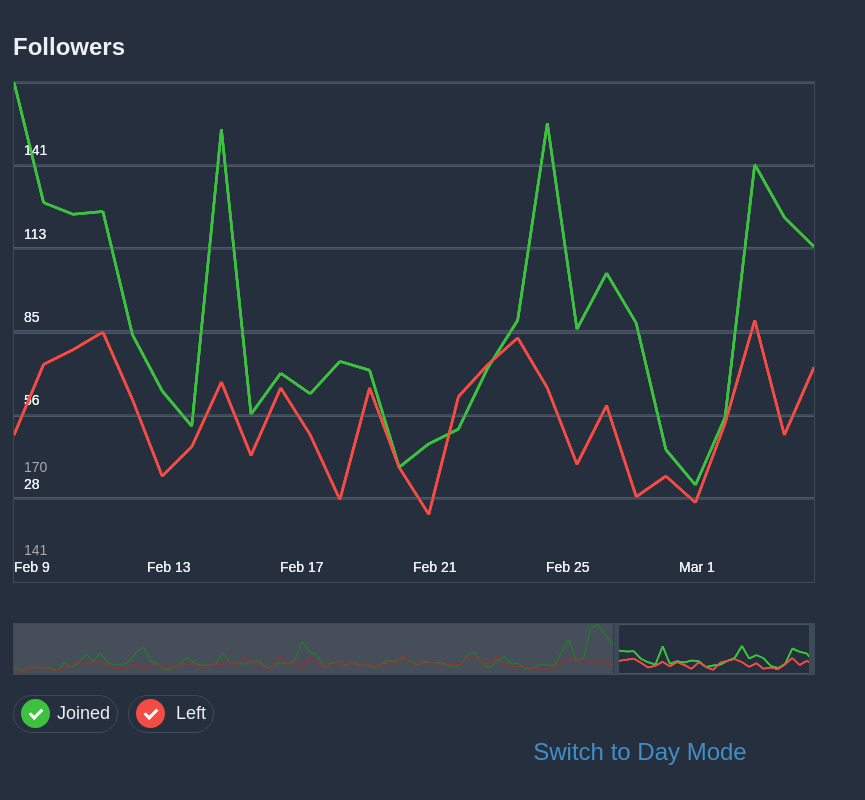
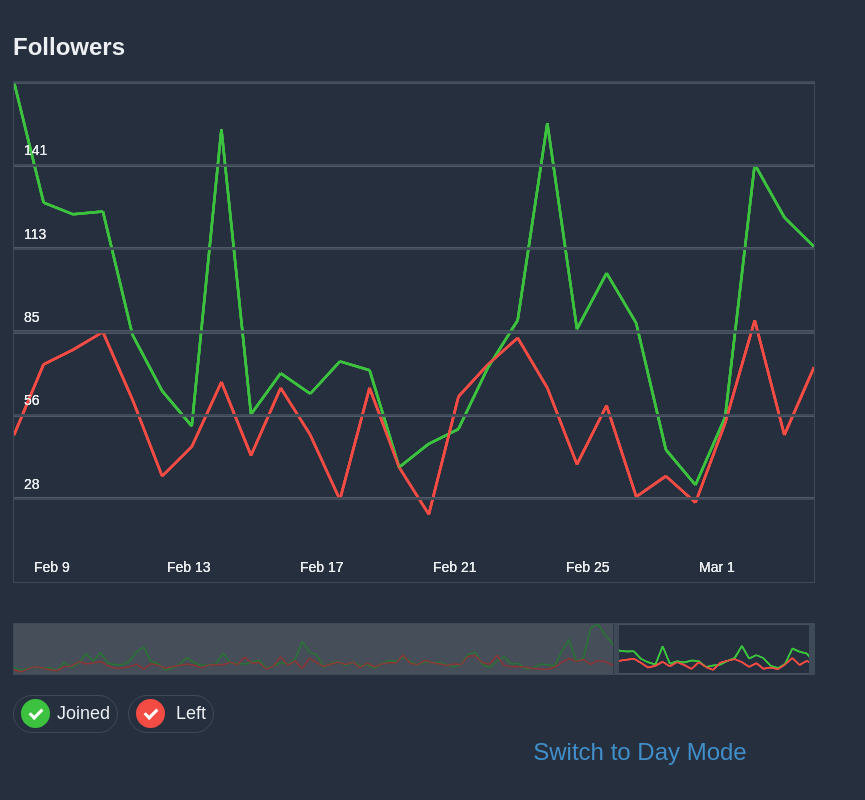
Before and after one commit to kalenkevich/telegram-contest, a website built with webpack: page index.html in a window 1280 px wide. Both pictures are taken after a click on the element "Switch to Night Mode". Shown: the whole page, without its empty margins (0-865 px from the left). Built offline with nearby package versions, Linux system fonts and the light colour scheme.

Commit message:
remove comments use uglify plugin fix animation for axis

```diff
--- a/index.html
+++ b/index.html
@@ -11,7 +11,6 @@
     }
 
     #switch-mode-button {
-        width: 100%;
         display: flex;
         justify-content: center;
         font-family: 'Arial';
--- a/package.json
+++ b/package.json
@@ -31,6 +31,7 @@
     "@babel/preset-env": "^7.3.4",
     "babel-loader": "^8.0.5",
     "html-webpack-plugin": "^3.2.0",
+    "uglifyjs-webpack-plugin": "^2.1.2",
     "webpack": "^4.29.6",
     "webpack-cli": "^3.2.3",
     "webpack-dev-server": "^3.2.1"
--- a/src/base/CanvasComponent.js
+++ b/src/base/CanvasComponent.js
@@ -1,8 +1,5 @@
 import Component from './Component';
 
-/**
- * Class for canvas component
- */
 export default class CanvasComponent extends Component {
     get context() {
         return this.element.getContext("2d");
--- a/src/base/Component.js
+++ b/src/base/Component.js
@@ -1,7 +1,3 @@
-/**
- * Base component which is element of the components tree,
- * where can be access to parents and children
- */
 export default class Component {
     constructor(element, props = {}) {
         this.element = element;
@@ -37,7 +33,6 @@ export default class Component {
         }
     }
 
-    //Todo do it more effective, now for every child it will render from root parent
     rerender() {
         let currentParent = this.parent;
 
--- a/src/chart/CharGrid.js
+++ b/src/chart/CharGrid.js
@@ -3,9 +3,6 @@ import Axis from '../objects/Axis';
 import AnimationEffects from '../animation/Effects';
 import CanvasComponent from '../base/CanvasComponent';
 
-/**
- * Class for grid for chart
- */
 export default class ChartGrid extends CanvasComponent {
     init() {
         const { axes } = this.props;
@@ -65,14 +62,6 @@ export default class ChartGrid extends CanvasComponent {
                     currentYAxis.addScale(scale.value, scale.x, scale.y - delta + (delta * progress));
                 });
 
-                ((axes && axes.y.scales) || []).forEach((scale) => {
-                    prevYAxis.addScale(scale.value, scale.x, scale.y - delta + (delta * progress));
-                });
-
-                ((this.state.axes.y.scales) || []).forEach((scale) => {
-                    currentYAxis.addScale(scale.value, scale.x, scale.y + (delta * progress));
-                });
-
                 ((axes && axes.x.scales) || []).forEach((scale) => {
                     prevXAxis.addScale(scale.value, scale.x + (delta * progress), scale.y);
                 });
@@ -111,16 +100,16 @@ export default class ChartGrid extends CanvasComponent {
                 this.context.fillStyle = `rgba(${colorRGB.r}, ${colorRGB.g}, ${colorRGB.b}, ${(1 - progress).toFixed(2)})`;
 
                 (prevXAxis.scales || []).forEach((scale) => {
-                    this.context.fillText(scale.value, scale.x, scale.y - 10);
+                    this.context.fillText(scale.value, scale.x + 20, scale.y - 10);
                 });
+
                 (prevYAxis.scales || []).forEach((scale) => {
                     this.context.fillText(scale.value, scale.x + 10, scale.y - 10);
                 });
 
                 this.context.fillStyle = `rgba(${colorRGB.r}, ${colorRGB.g}, ${colorRGB.b}, ${(progress).toFixed(2)})`;
-
                 (currentXAxis.scales || []).forEach((scale) => {
-                    this.context.fillText(scale.value, scale.x, scale.y - 10);
+                    this.context.fillText(scale.value, scale.x + 20, scale.y - 10);
                 });
                 (currentYAxis.scales || []).forEach((scale) => {
                     this.context.fillText(scale.value, scale.x + 10, scale.y - 10);
@@ -139,11 +128,14 @@ export default class ChartGrid extends CanvasComponent {
     }
 
     renderWithoutAnimation() {
-        this.renderXAxis(this.state.axes.x);
-        this.renderYAxis(this.state.axes.y);
+        requestAnimationFrame(() => {
+            this.renderXAxis(this.state.axes.x);
+            this.renderYAxis(this.state.axes.y);
+        });
     }
 
     renderXAxis(xAxis) {
+
         const {
             lineWidth,
             options: {
@@ -159,7 +151,7 @@ export default class ChartGrid extends CanvasComponent {
         this.context.lineWidth = lineWidth * pixelRatio;
 
         (xAxis.scales || []).forEach((scale) => {
-            this.context.fillText(scale.value, scale.x, scale.y - 10);
+            this.context.fillText(scale.value, scale.x + 20, scale.y - 10);
         });
     }
 
--- a/src/chart/Chart.js
+++ b/src/chart/Chart.js
@@ -4,9 +4,6 @@ import ChartPopover from './ChartPopover';
 import CanvasComponent from '../base/CanvasComponent';
 import { getLineSets, getAxes } from '../utils';
 
-/**
- * Class which manage graphic and axis
- */
 export default class Chart extends CanvasComponent {
     init() {
         this.data = this.props.data;
--- a/src/chart/ChartGraphic.js
+++ b/src/chart/ChartGraphic.js
@@ -2,9 +2,6 @@ import { animate } from '../utils';
 import CanvasComponent from '../base/CanvasComponent';
 import AnimationEffects from '../animation/Effects';
 
-/**
- * Class for showing graphics itself (lines)
- */
 export default class ChartGraphic extends CanvasComponent {
     init() {
         const { lineSets } = this.props;
@@ -37,7 +34,7 @@ export default class ChartGraphic extends CanvasComponent {
         const { animationType = 'none' } = this.props;
         const withAnimation = this.canAnimate && animationType !== 'none';
 
-        withAnimation ? this.renderWithAnimation() : this.renderWithoutAnimation();
+        false ? this.renderWithAnimation() : this.renderWithoutAnimation();
     }
 
     renderWithoutAnimation() {
--- a/src/chart/ChartWidget.js
+++ b/src/chart/ChartWidget.js
@@ -3,27 +3,9 @@ import CheckboxPanel from '../panel/CheckboxPanel';
 import Component from '../base/Component';
 import Chart from './Chart';
 
-/**
- * Class which manage all elements for
- */
 export default class ChartWidget extends Component {
     constructor(element, data, options) {
         super(element, { data, options });
-    }
-
-    getNewCanvas(options) {
-        const canvas = document.createElement('canvas');
-
-        canvas.id = options.id;
-        canvas.width = options.width * options.pixelRatio;
-        canvas.height = options.height * options.pixelRatio;
-        canvas.style.width = `${options.width}px`;
-        canvas.style.height = `${options.height}px`;
-        canvas.getContext('2d').mozImageSmoothingEnabled = false;
-        canvas.getContext('2d').imageSmoothingEnabled = false;
-        canvas.style.display = 'block';
-
-        return canvas;
     }
 
     init() {
@@ -71,6 +53,21 @@ export default class ChartWidget extends Component {
         });
     }
 
+    getNewCanvas(options) {
+        const canvas = document.createElement('canvas');
+
+        canvas.id = options.id;
+        canvas.width = options.width * options.pixelRatio;
+        canvas.height = options.height * options.pixelRatio;
+        canvas.style.width = `${options.width}px`;
+        canvas.style.height = `${options.height}px`;
+        canvas.getContext('2d').mozImageSmoothingEnabled = false;
+        canvas.getContext('2d').imageSmoothingEnabled = false;
+        canvas.style.display = 'block';
+
+        return canvas;
+    }
+
     onOptionsChanged(newOptions) {
         this.props.options = newOptions;
 
--- a/src/index.js
+++ b/src/index.js
@@ -33,7 +33,6 @@ const dayModeOptions = {
     primaryChartColor: '#EDF0F2',
     textColor: '#AAAAAA',
 };
-
 
 const nightModeOptions = {
     ...dayModeOptions,
--- a/src/legend/Legend.js
+++ b/src/legend/Legend.js
@@ -3,9 +3,6 @@ import ChartLegendActiveArea from './LegendActiveArea';
 import ChartGraphic from '../chart/ChartGraphic';
 import { getLineSets } from '../utils';
 
-/**
- * Class which manage legend of the Chart
- */
 export default class ChartLegend extends CanvasComponent {
     init() {
         this.data = this.props.data;
--- a/src/legend/LegendActiveArea.js
+++ b/src/legend/LegendActiveArea.js
@@ -2,9 +2,6 @@ import { getScale, isLineIntersectRectangle, throttle, hexToRgb } from '../utils
 import { THROTTLE_TIME_FOR_MOUSE_MOVE } from '../contansts';
 import CanvasComponent from '../base/CanvasComponent';
 
-/**
- * Class which manage active view of legend of the Chart
- */
 export default class ChartLegendActiveArea extends CanvasComponent {
     init() {
         const { legend } = this.props.options;
--- a/src/objects/Axis.js
+++ b/src/objects/Axis.js
@@ -4,7 +4,7 @@ export default class Axis {
         this.scales = [];
     }
 
-    addScale(value, x, y, width, height) {
+    addScale(value, x, y) {
         this.scales.push({ value, x, y });
     }
 }
--- a/src/objects/Line.js
+++ b/src/objects/Line.js
@@ -1,5 +1,3 @@
-import AnimationEffects from '../animation/Effects';
-
 export default class Line {
     constructor(x1, y1, x2, y2, value) {
         this.x1 = x1;
--- a/src/panel/CheckboxPanel.js
+++ b/src/panel/CheckboxPanel.js
@@ -1,8 +1,5 @@
 import Component from '../base/Component';
 
-/**
- * Class which manage buttons with lines of the Chart
- */
 export default class CheckboxPanel extends Component {
     render() {
         const { axis: { xAxisType }, primaryChartColor, panel: { textColor } } = this.props.options;
--- a/webpack.config.js
+++ b/webpack.config.js
@@ -1,6 +1,7 @@
 const path = require('path');
 const webpack = require('webpack');
 const HtmlWebpackPlugin = require('html-webpack-plugin');
+const UglifyJsPlugin = require('uglifyjs-webpack-plugin');
 
 module.exports = {
     entry: {
@@ -47,5 +48,6 @@ module.exports = {
             filename: 'index.html'
         }),
         new webpack.HotModuleReplacementPlugin(),
+        new UglifyJsPlugin(),
     ],
 };
```
